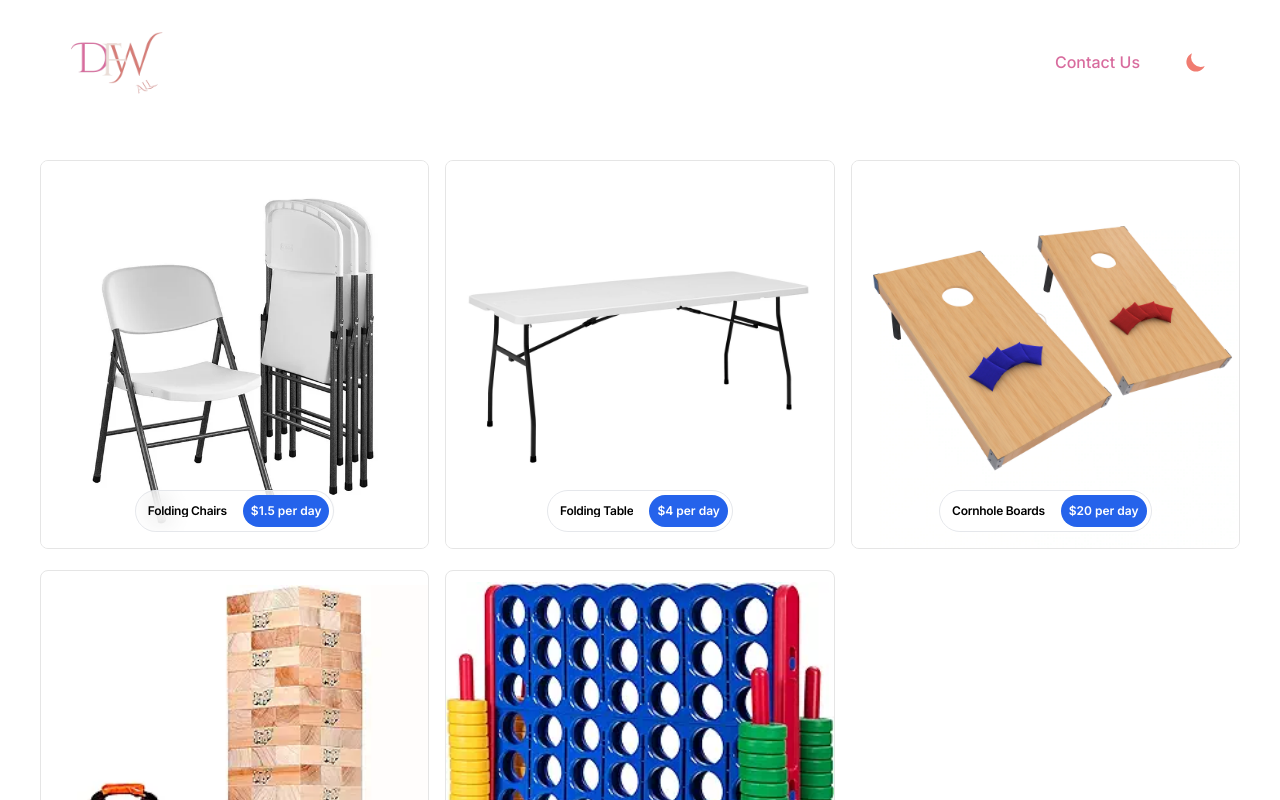
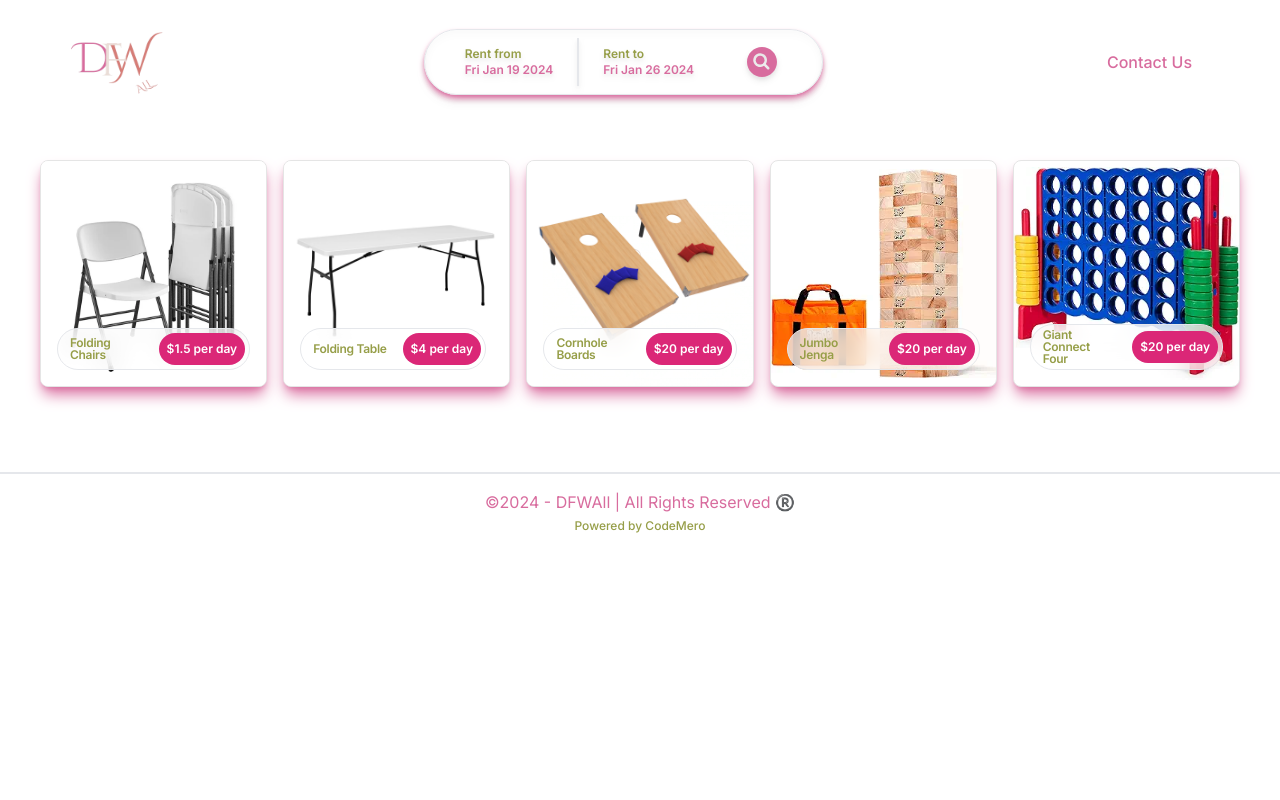
Before and after one commit to ujjwalbgn/rental.DFWall.com, a Next.js app: page / in a window 1280 px wide. Shown: the top 800 px of the page. Built offline with nearby package versions, Linux system fonts and the light colour scheme.

Commit message:
changes on progress

```diff
--- a/src/components/footer/footer.js
+++ b/src/components/footer/footer.js
@@ -2,19 +2,13 @@ import Link from "next/link";
 
 export default function Footer() {
   return (
-    <footer className="w-screen border-t-2 pb-20 text-[#3a6066]">
-        <div className=" text-center">
-          <p className="font-bold">Contact</p>
-          <p className="text-sm">Email : dfwall@gmail.com</p>
-          <p className="text-sm">
-            Phone : <a href="tel:4692982709">(469) 298-2709</a>
-          </p>
-        </div>
+    <footer className="w-screen px-6 sm:px-8 lg:px-16 mx-auto border-t-2 pb-20 text-center">
+      <p className="text-[#d86c9e] mt-4">
+        ©{new Date().getFullYear()} - DFWAll | All Rights Reserved ®️
+      </p>
 
-      <div className=" text-center font-medium text-xs pt-10">
-        {`© ${new Date().getFullYear()}`} Dfw All |{" "}
-        <Link href="/privacy">Privacy Policy</Link>
-        <p>
+      <div className=" text-center font-medium text-xs mt-1">
+        <p className="text-[#969e48]">
           Powered by{" "}
           <a href="https://codemero.com" target="_blank">
             CodeMero
--- a/src/components/navigationBar/navigationBar.js
+++ b/src/components/navigationBar/navigationBar.js
@@ -1,13 +1,24 @@
-import React, { useState, useEffect } from "react";
+import { addDays } from "date-fns";
+import Image from "next/image";
 import Link from "next/link";
-import Image from "next/image";
-import ThemeSwitch from "../themeSwitch";
 import { useRouter } from "next/router";
+import { useEffect, useState } from "react";
+import { DateRangePicker } from "react-date-range";
+import "react-date-range/dist/styles.css";
+import "react-date-range/dist/theme/default.css";
+import { IoSearchCircle } from "react-icons/io5";
+import { IoIosCloseCircleOutline } from "react-icons/io";
 
 export default function NavigationBar() {
   const router = useRouter();
   const [activeLink, setActiveLink] = useState("");
   const [scrollActive, setScrollActive] = useState(false);
+
+  const [showDateRangePicker, setShowDateRangePicker] = useState(false);
+  const [dateRange, setDateRange] = useState({
+    startDate: new Date(),
+    endDate: addDays(new Date(), 7),
+  });
 
   // Setting Hompage as the default current tab on load
   useEffect(() => {
@@ -40,14 +51,29 @@ export default function NavigationBar() {
     localStorage.setItem("currentTab", JSON.stringify(tabName));
   };
 
+  const handleDateChange = (dates) => {
+    setDateRange({ ...dates.range1 });
+    console.log(dateRange);
+  };
+
+  const handleDatePickerContainer = () => {
+    setShowDateRangePicker(!showDateRangePicker);
+  };
+
+  const handleSearch = () => {
+    setShowDateRangePicker(false);
+    console.log("handle search");
+  };
+
   return (
     <>
       <header
         className={
-          "fixed top-0 w-full z-30 transition-all bg-white dark:bg-[#141414]" +
+          "fixed top-0 w-full z-30 transition-all bg-white " +
           (scrollActive ? " shadow-md pt-0" : " ")
         }
       >
+        {/* Header */}
         <nav className="max-w-screen-xl px-6 sm:px-8 lg:px-16 mx-auto grid grid-flow-col py-3 ">
           <div className="col-start-1 col-end-2 flex items-center">
             <Link
@@ -66,8 +92,6 @@ export default function NavigationBar() {
               />
             </Link>
           </div>
-          {/* This will dissapear in mobile view */}
-          <ul className="hidden lg:flex col-start-6 col-end-8 items-center"></ul>
           <div className="col-start-10 col-end-12 font-medium flex justify-end items-center">
             <Link
               href="/contactUs"
@@ -84,40 +108,61 @@ export default function NavigationBar() {
             >
               Contact Us
             </Link>
-            <ThemeSwitch />
+          </div>
+          {/* Search Bar */}
+          <div className="col-start-1  col-end-12  md:col-start-3 md:col-end-10 flex items-center justify-center">
+            <div className="flex items-center rounded-full border p-1 text-xs font-semibold drop-shadow-md cursor-pointer shadow-md shadow-[#d86c9e] px-4">
+              <div
+                className="group flex flex-col border-r-2 p-2 px-6 hover:bg-red-200 hover:rounded-3xl"
+                onClick={handleDatePickerContainer}
+              >
+                <p className="text-[#969e48] group-hover:scale-110 transition duration-500">
+                  Rent from
+                </p>
+                <p className="text-[#d86c9e]">
+                  {dateRange?.startDate.toDateString()}
+                </p>
+              </div>
+              <div
+                className="group flex flex-col  p-2 px-6 hover:bg-red-200 hover:rounded-3xl"
+                onClick={handleDatePickerContainer}
+              >
+                <p className="text-[#969e48] group-hover:scale-110 transition duration-500">
+                  Rent to
+                </p>
+                <p className="text-[#d86c9e]">
+                  {dateRange?.endDate.toDateString()}
+                </p>
+              </div>
+              <div className="group flex flex-cols p-2 rounded-full hover:bg-red-100 mx-4 transition durantion-1000 ">
+                <IoSearchCircle
+                  className="text-[40px] hover:scale-125 transition durantion-1000 ease-in-out"
+                  style={{ color: "#d86c9e" }}
+                  onClick={handleSearch}
+                />
+              </div>
+            </div>
           </div>
         </nav>
+
+        {/* Date Range Picker Toggle */}
+        {showDateRangePicker && (
+          <div className="flex justify-center">
+            <DateRangePicker
+              ranges={[dateRange]}
+              onChange={handleDateChange}
+              showDateDisplay={false}
+              staticRanges={[]}
+              minDate={new Date()}
+            />
+            <IoIosCloseCircleOutline
+              className="text-[18px] cursor-pointer"
+              style={{ color: "pink" }}
+              onClick={handleDatePickerContainer}
+            />
+          </div>
+        )}
       </header>
-
-      {/* Mobile Navigation Hidden For now*/}
-      {/* <nav className="fixed lg:hidden bottom-0 left-0 right-0 z-20 ">
-        <div className="bg-white dark:bg-[#141414] ">
-          <ul className="flex w-full justify-between px-4 items-center text-[#3a6066] dark:text-[#007960]">
-            <Link
-              href="/gallery"
-              onClick={() => {
-                setActiveLink("about");
-                setCurrentTabOnLocalStorage("about");
-              }}
-              className={
-                "mx-1 sm:mx-2 px-3 sm:px-4 py-2 flex flex-col items-center text-xs border-t-2 transition-all " +
-                (activeLink === "about"
-                  ? "  border-indigo-500 text-[#3a6066] dark:text-[#007960]"
-                  : " border-transparent")
-              }
-            >
-              <Image
-                src={"/gallery.svg"}
-                height={30}
-                width={30}
-                alt="Gallery"
-                className="hover:grayscale-0 duration-500 ease-in-out"
-              />
-              Our Services
-            </Link>
-          </ul>
-        </div>
-      </nav> */}
     </>
   );
 }
--- a/src/pages/homepage/index.js
+++ b/src/pages/homepage/index.js
@@ -4,15 +4,13 @@ import VaseImage from "../../../public/utilities/design.png";
 import { HomePageImages } from "../../assets/homepageImages";
 import { OurServices } from "../../assets/ourServices";
 import AnimatedTextWord from "../../components/AnimatedTextWord.js";
-import Contact from "../../components/Contact/Contact.js";
-import Offer from "../../components/Offers/Offers.js";
 
 export default function HomePage() {
   const imageList = HomePageImages;
   const ourServicesList = OurServices;
 
   return (
-    <div className="relative mt-20 sm:mt-40 max-w-screen-xl mx-auto px-2">
+    <div className="relative mt-20 sm:mt-40 max-w-screen-xl mx-auto px-2 pb-40">
       {/* Heading Section */}
       <div className="flex">
         {/* Hide the image on small screens (hidden on sm and smaller) */}
@@ -159,9 +157,6 @@ export default function HomePage() {
           ))}
         </motion.div>
       </motion.div>
-
-      <Offer />
-      <Contact />
     </div>
   );
 }
--- a/src/pages/product/index.js
+++ b/src/pages/product/index.js
@@ -6,18 +6,18 @@ export default function ProductPage() {
   const productsList = ProductsList;
 
   return (
-    <div className="relative mx-auto max-w-screen-2xl mt-20 sm:mt-40 px-4 md:px-10 pb-4">
+    <div className="relative mx-auto max-w-screen-xl pt-40 px-4 md:px-10 pb-20">
       {/* Grid Container */}
-      <div className="grid grid-flow-row gap-4 grid-cols-1 sm:grid-cols-2 lg:grid-cols-3">
+      <div className="grid grid-flow-row gap-4 grid-cols-1 sm:grid-cols-2 lg:grid-cols-3 xl:grid-cols-5">
         {/* Auto Display Products */}
         {productsList.map((product, index) => (
           <div
-            className="aspect-square transition-opacity animate-fadeIn cursor-pointer"
+            className="aspect-square transition-opacity animate-fadeIn cursor-pointer "
             key={product.id}
           >
             <div className="relative inline-block h-full w-full">
               <Link href={`/product/${product.id}`}>
-                <div className="group flex h-full w-full items-center justify-center overflow-hidden rounded-lg border bg-white hover:border-blue-600  relative border-neutral-200 ">
+                <div className="group border-[#d86c9e]  shadow-[#d86c9e] shadow-lg flex h-full w-full items-center justify-center overflow-hidden rounded-lg border rounded-2xl bg-white hover:border-pink-400  relative border-neutral-200 ">
                   <Image
                     alt={product.product}
                     src={product.image}
@@ -26,12 +26,12 @@ export default function ProductPage() {
                     width={500}
                     priority
                   />
-                  <div className="absolute bottom-0 left-0 flex w-full px-4 pb-4 justify-center">
+                  <div className="absolute bottom-0 left-0 flex w-full px-4 pb-4 ">
                     <div className="flex items-center rounded-full border bg-white/70 p-1 text-xs font-semibold text-black backdrop-blur-md cursor-pointer ">
-                      <p className="mr-4 line-clamp-2 flex-grow pl-2 leading-none tracking-tight">
+                      <p className="mr-4  text-[#969e48] flex-grow pl-2 leading-none tracking-tight">
                         {product.product}
                       </p>
-                      <p className="flex-none rounded-full bg-blue-600 p-2 text-white">
+                      <p className="flex-none rounded-full bg-pink-600 p-2 text-white">
                         {product.price}
                       </p>
                     </div>
```
Also changed, not shown: package.json (+7 -2 lines), 1 other file (tests, documents, lock files or other folders).
